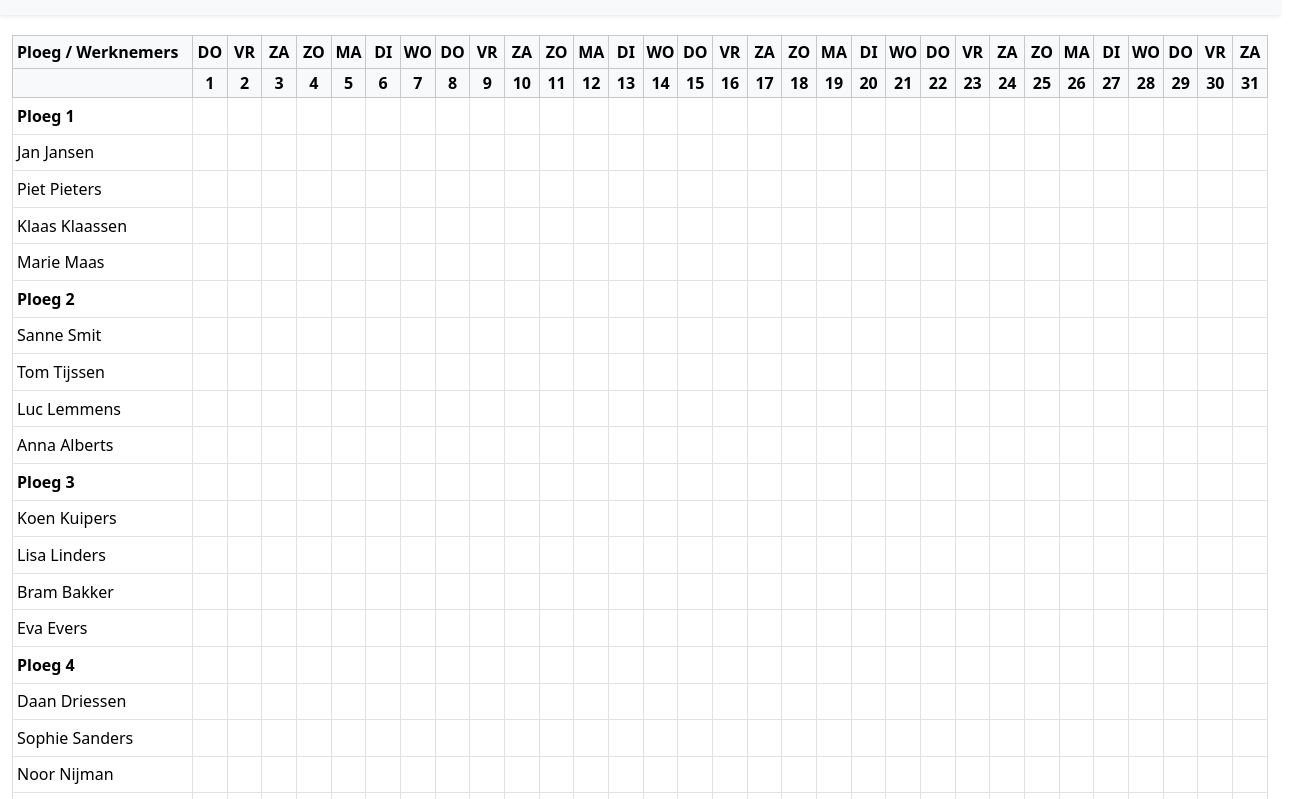
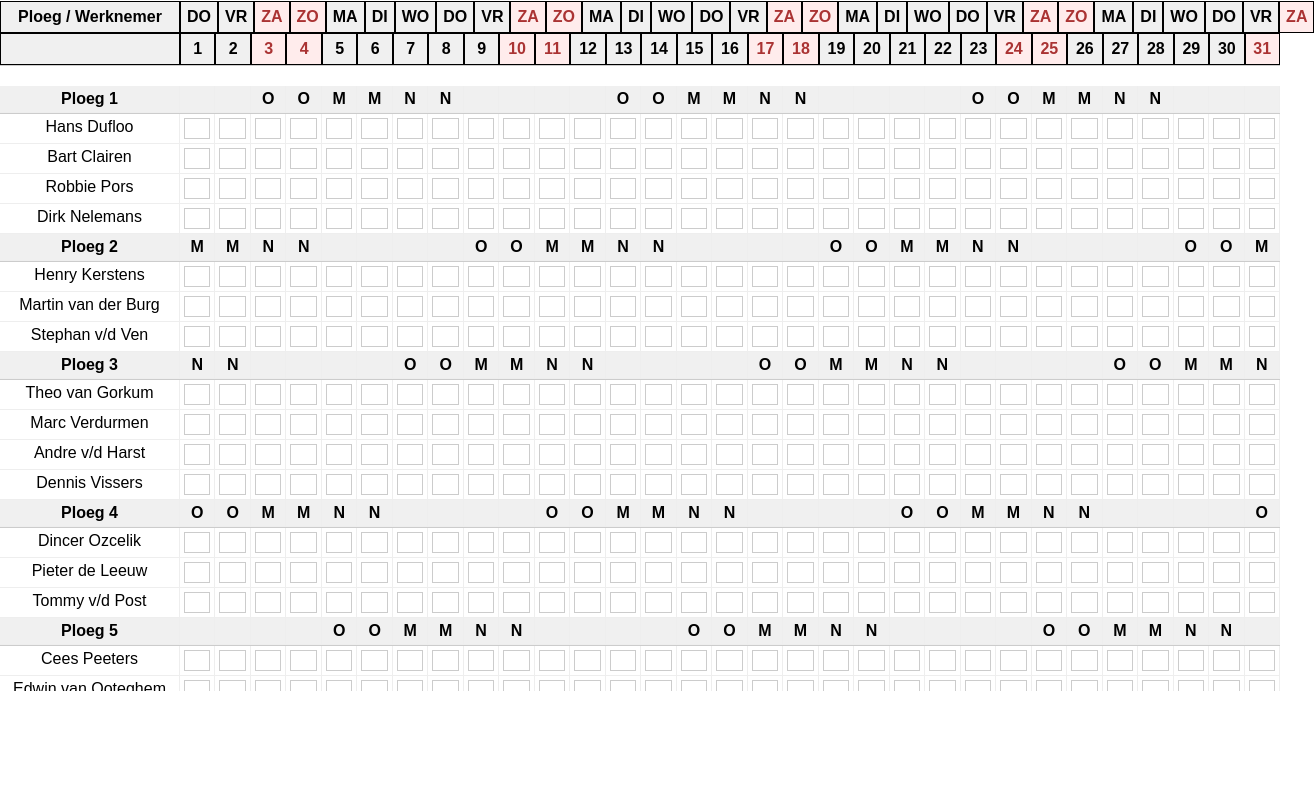
Before and after one commit to DioEdelschaap/digitaal-planbord-telwarm, a plain HTML site: page index.html in a window 1280 px wide. Shown: the part 119-918 px from the top of the page, 1314 px wide, since content can reach past the window. After the commit the page ends 810 px from the top, so only its background shows below. Drawn offline with nearby package versions, Linux system fonts and the light colour scheme.

Commit message:
💾 Backup: roosterfunctie, weekendkleuring en layout verbeterd

```diff
--- a/data/ploegen.json
+++ b/data/ploegen.json
@@ -1,22 +1,22 @@
 [
     {
         "ploeg": "Ploeg 1",
-        "werknemers": ["Jan Jansen", "Piet Pieters", "Klaas Klaassen", "Marie Maas"]
+        "werknemers": ["Hans Dufloo", "Bart Clairen", "Robbie Pors", "Dirk Nelemans"]
     },
     {
         "ploeg": "Ploeg 2",
-        "werknemers": ["Sanne Smit", "Tom Tijssen", "Luc Lemmens", "Anna Alberts"]
+        "werknemers": ["Henry Kerstens", "Martin van der Burg", "Stephan v/d Ven"]
     },
     {
         "ploeg": "Ploeg 3",
-        "werknemers": ["Koen Kuipers", "Lisa Linders", "Bram Bakker", "Eva Evers"]
+        "werknemers": ["Theo van Gorkum", "Marc Verdurmen", "Andre v/d Harst", "Dennis Vissers"]
     },
     {
         "ploeg": "Ploeg 4",
-        "werknemers": ["Daan Driessen", "Sophie Sanders", "Noor Nijman", "Rik Rademaker"]
+        "werknemers": ["Dincer Ozcelik", "Pieter de Leeuw", "Tommy v/d Post"]
     },
     {
         "ploeg": "Ploeg 5",
-        "werknemers": ["Nina Nijkamp", "Tim Tijmen", "Roos Roelofs", "Hugo Hendriks"]
+        "werknemers": ["Cees Peeters", "Edwin van Ooteghem", "Dio Edelschaap", "Fatih Güclü"]
     }
 ]
--- a/index.html
+++ b/index.html
@@ -1,42 +1,29 @@
 <!DOCTYPE html>
 <html lang="nl">
 <head>
-    <meta charset="UTF-8">
-    <meta name="viewport" content="width=device-width, initial-scale=1.0">
-    <title>DIGITAAL PLANBORD TELWARM</title>
-    <link href="https://cdn.jsdelivr.net/npm/bootstrap@5.3.2/dist/css/bootstrap.min.css" rel="stylesheet">
-    <link rel="stylesheet" href="style.css">
+  <meta charset="UTF-8" />
+  <meta name="viewport" content="width=device-width, initial-scale=1.0"/>
+  <title>Planbord Grid Pro</title>
+  <link rel="stylesheet" href="style.css" />
 </head>
 <body>
-    <header class="text-center p-3 bg-light shadow-sm">
-        <h1 class="title">DIGITAAL PLANBORD TELWARM</h1>
-        <div class="d-flex justify-content-center align-items-center mb-2">
-            <button id="prevMonth" class="btn btn-outline-primary me-2">&laquo;</button>
-            <h2 id="monthYear" class="mb-0">Maand Jaar</h2>
-            <button id="nextMonth" class="btn btn-outline-primary ms-2">&raquo;</button>
-        </div>
-    </header>
+  <header>
+    <h1 class="title">DIGITAAL PLANBORD TELWARM</h1>
+    <div class="month-controls">
+      <button id="prevMonth">&laquo;</button>
+      <span id="monthYear"></span>
+      <button id="nextMonth">&raquo;</button>
+    </div>
+  </header>
 
-    <div class="container-fluid mt-3">
-        <div class="table-responsive">
-            <table class="table table-bordered table-sm rooster-table">
-                <thead class="table-light">
-                    <tr>
-                        <th>Ploeg / Werknemers</th>
-                        <!-- Dag namen komen hier -->
-                    </tr>
-                    <tr>
-                        <th></th>
-                        <!-- Dag nummers komen hier -->
-                    </tr>
-                </thead>
-                <tbody id="roosterBody">
-                    <!-- Ploegen + werknemers + rooster -->
-                </tbody>
-            </table>
-        </div>
+  <div class="grid-container">
+    <div class="grid-header">
+        <div id="dagenRij" class="grid-row"></div>
+        <div id="nummersRij" class="grid-row"></div>
     </div>
+    <div class="grid-body" id="gridBody"></div>
+  </div>
 
-    <script src="script.js"></script>
+  <script src="script.js"></script>
 </body>
 </html>
--- a/script.js
+++ b/script.js
@@ -1,10 +1,23 @@
-// ----- Basisdata -----
-const maandNamen = ["Januari", "Februari", "Maart", "April", "Mei", "Juni", "Juli", "Augustus", "September", "Oktober", "November", "December"];
-let huidigeMaand = new Date().getMonth(); // 0 - 11
+const maandNamen = [
+  "Januari", "Februari", "Maart", "April", "Mei", "Juni",
+  "Juli", "Augustus", "September", "Oktober", "November", "December"
+];
+let huidigeMaand = new Date().getMonth();
 let huidigJaar = new Date().getFullYear();
 
-// Knoppen vorige/volgende maand
-document.getElementById('prevMonth').addEventListener('click', () => {
+const standaardRooster = ["O", "O", "M", "M", "N", "N", "-", "-", "-", "-"];
+const ploegOffsets = {
+  "Ploeg 1": 8,
+  "Ploeg 2": 2,
+  "Ploeg 3": 4,
+  "Ploeg 4": 0,
+  "Ploeg 5": 6
+};
+const referentieDatum = new Date(2025, 0, 1); // 1 januari 2025
+
+// Maandnavigatie
+
+document.getElementById("prevMonth").addEventListener("click", () => {
   huidigeMaand--;
   if (huidigeMaand < 0) {
     huidigeMaand = 11;
@@ -13,7 +26,7 @@ document.getElementById('prevMonth').addEventListener('click', () => {
   updateMaand();
 });
 
-document.getElementById('nextMonth').addEventListener('click', () => {
+document.getElementById("nextMonth").addEventListener("click", () => {
   huidigeMaand++;
   if (huidigeMaand > 11) {
     huidigeMaand = 0;
@@ -22,82 +35,72 @@ document.getElementById('nextMonth').addEventListener('click', () => {
   updateMaand();
 });
 
-// ----- Maand en jaar tonen -----
 function updateMaand() {
-    document.getElementById('monthYear').innerText = `${maandNamen[huidigeMaand]} ${huidigJaar}`;
-    maakDagHeaders();
+  document.getElementById("monthYear").innerText = `${maandNamen[huidigeMaand]} ${huidigJaar}`;
+  maakHeader();
+  fetch("data/ploegen.json")
+    .then((res) => res.json())
+    .then((data) => {
+      laadRooster(data);
+    });
 }
 
-updateMaand(); // Eerste keer laden
+updateMaand();
 
-// ----- Dagkoppen en datumnummers automatisch maken -----
-function maakDagHeaders() {
-    const dagenRij = document.querySelectorAll('thead tr')[0];
-    const nummersRij = document.querySelectorAll('thead tr')[1];
+function maakHeader() {
+  const dagen = ["ZO", "MA", "DI", "WO", "DO", "VR", "ZA"];
+  const dagenRij = document.getElementById("dagenRij");
+  const nummersRij = document.getElementById("nummersRij");
 
-    // Leegmaken behalve eerste cel
-    dagenRij.innerHTML = '<th>Ploeg / Werknemers</th>';
-    nummersRij.innerHTML = '<th></th>';
+  dagenRij.innerHTML = "<div>Ploeg / Werknemer</div>";
+  nummersRij.innerHTML = "<div></div>";
 
-    const dagen = ["ZO", "MA", "DI", "WO", "DO", "VR", "ZA"]; // Zondag = 0
   const aantalDagen = new Date(huidigJaar, huidigeMaand + 1, 0).getDate();
 
-    for (let dag = 1; dag <= 31; dag++) {
-        if (dag <= aantalDagen) {
-            const datum = new Date(huidigJaar, huidigeMaand, dag);
+  for (let i = 1; i <= 31; i++) {
+    if (i <= aantalDagen) {
+      const datum = new Date(huidigJaar, huidigeMaand, i);
       const weekDag = dagen[datum.getDay()];
-            dagenRij.innerHTML += `<th>${weekDag}</th>`;
-            nummersRij.innerHTML += `<th>${dag}</th>`;
+      const isWeekend = (weekDag === "ZA" || weekDag === "ZO");
+
+      dagenRij.innerHTML += `<div class="${isWeekend ? 'weekend' : ''}">${weekDag}</div>`;
+      nummersRij.innerHTML += `<div class="${isWeekend ? 'weekend' : ''}">${i}</div>`;
     } else {
-            dagenRij.innerHTML += `<th></th>`;
-            nummersRij.innerHTML += `<th></th>`;
+      dagenRij.innerHTML += `<div></div>`;
+      nummersRij.innerHTML += `<div></div>`;
     }
   }
 }
 
-// ----- Ploegen en werknemers laden -----
-fetch('data/ploegen.json')
-    .then(response => response.json())
-    .then(data => {
-        laadRooster(data);
-    })
-    .catch(error => {
-        console.error("Fout bij laden JSON:", error);
-    });
+function laadRooster(ploegenData) {
+  const body = document.getElementById("gridBody");
+  body.innerHTML = "";
 
-function laadRooster(ploegenData) {
-    const tbody = document.getElementById('roosterBody');
-    tbody.innerHTML = '';
+  ploegenData.forEach((ploeg) => {
+    // Ploegregel met rooster
+    const ploegRow = document.createElement("div");
+    ploegRow.className = "row ploeg-rij";
+    ploegRow.innerHTML = `<div class="cell ploeg">${ploeg.ploeg}</div>`;
 
-    ploegenData.forEach(ploeg => {
-        // Rij voor de ploegnaam
-        const ploegRow = document.createElement('tr');
-        ploegRow.innerHTML = `<td><strong>${ploeg.ploeg}</strong></td>`;
-        for (let dag = 1; dag <= 31; dag++) {
-            ploegRow.innerHTML += `<td><input type="text" maxlength="3" class="form-control form-control-sm rooster-invoer"></td>`;
+    for (let i = 0; i < 31; i++) {
+      const huidigeDatum = new Date(huidigJaar, huidigeMaand, i + 1);
+      const dagenVerschil = Math.floor((huidigeDatum - referentieDatum) / (1000 * 60 * 60 * 24));
+      const offset = ploegOffsets[ploeg.ploeg] || 0;
+      const index = ((dagenVerschil + offset) % standaardRooster.length + standaardRooster.length) % standaardRooster.length;
+      const symbool = standaardRooster[index];
+      ploegRow.innerHTML += `<div class="cell">${symbool === '-' ? '' : symbool}</div>`;
     }
-        tbody.appendChild(ploegRow);
+    body.appendChild(ploegRow);
 
-        // Rijen voor de werknemers
-        ploeg.werknemers.forEach(naam => {
-            const werknemerRow = document.createElement('tr');
-            werknemerRow.innerHTML = `<td>${naam}</td>`;
-            for (let dag = 1; dag <= 31; dag++) {
-                werknemerRow.innerHTML += `<td><input type="text" maxlength="3" class="form-control form-control-sm rooster-invoer"></td>`;
+    // Werknemersrijen met lege invulvelden
+    ploeg.werknemers.forEach((naam) => {
+      const werknemerRow = document.createElement("div");
+      werknemerRow.className = "row";
+      werknemerRow.innerHTML = `<div class="cell">${naam}</div>`;
+      for (let i = 0; i < 31; i++) {
+        werknemerRow.innerHTML += `<div class="cell"><input type="text" maxlength="3" /></div>`;
       }
-            tbody.appendChild(werknemerRow);
+      body.appendChild(werknemerRow);
     });
   });
 }
-
-// ----- Automatisch ruimte onder de header instellen -----
-window.addEventListener('load', function () {
-    const header = document.querySelector('header');
-    const container = document.querySelector('.table-responsive');
-
-    if (header && container) {
-        const headerHeight = header.offsetHeight;
-        container.style.marginTop = (headerHeight + 20) + 'px'; // 20px extra ruimte
-        console.log('Headerhoogte ingesteld op:', headerHeight + 20+ 'px');
-    }
-});
--- a/style.css
+++ b/style.css
@@ -1,64 +1,104 @@
-.title {
-    text-shadow: 1px 1px 3px rgba(0,0,0,0.3);
+body {
+  margin: 0;
+  font-family: sans-serif;
 }
 
-/* Hele tabel vastleggen voor gelijke kolommen */
-.rooster-table {
-    table-layout: fixed;
-    width: 100%;
-    border-collapse: collapse;
+header {
+  position: fixed;
+  top: 0;
+  left: 0;
+  right: 0;
+  height: 80px;
+  background: #f8f9fa;
+  z-index: 1000;
+  padding: 10px;
+  text-align: center;
+  box-shadow: 0 2px 4px rgba(0,0,0,0.1);
 }
 
-/* Eerste kolom: vaste breedte */
-.rooster-table th:first-child,
-.rooster-table td:first-child {
-    width: 180px;
-    text-align: left;
-    vertical-align: middle;
-    white-space: nowrap;
-    overflow: hidden;
-    text-overflow: ellipsis;
+.title {
+  text-shadow: 2px 2px 4px rgba(0, 0, 0, 0.3);
 }
 
-/* Dag kolommen: gelijk verdeeld */
-.rooster-table th:not(:first-child),
-.rooster-table td:not(:first-child) {
-    width: calc((100% - 180px) / 31);
-    text-align: center;
-    vertical-align: middle;
-    padding: 2px;
+.month-controls {
+  margin-top: 20px;
 }
 
-/* ---------------- HEADER ------------------- */
-
-/* De pagina-header blijft altijd bovenaan vast */
-header {
-    position: fixed;
-    top: 0;
-    left: 0;
-    right: 0;
-    background-color: #fff;
-    z-index: 1000;
-    padding: 10px;
-    box-shadow: 0 2px 4px rgba(0, 0, 0, 0.1);
+.grid-container {
+  margin-top: 100px;
+  height: calc(100vh - 90px);
+  display: flex;
+  flex-direction: column;
 }
 
-/* Ruimte onder de vaste header zodat de tabel niet erachter schuift */
-.container-fluid {
-    margin-top: 130px;  /* Pas aan aan je header-hoogte */
+.grid-header {
+  position: sticky;
+  top: 120px;
+  z-index: 900;
+  background: #fff;
+  border-bottom: 1px solid #ccc;
 }
 
-/* ---------------- INPUTS ------------------- */
-
-input[type="text"] {
-    width: 100%;
-    border: none;
-    text-align: center;
+.grid-row {
+  display: grid;
+  grid-template-columns: 180px repeat(31, 1fr);
 }
 
-.rooster-invoer {
-    width: 100%;
-    border: 1px solid #ccc;
-    text-align: center;
-    font-size: 0.9rem;
+.grid-row div {
+  padding: 6px;
+  text-align: center;
+  font-weight: bold;
+  border-right: 1px solid #ddd;
+  background-color: #e9ecef;
 }
+
+.grid-body {
+  overflow-y: auto;
+  flex: 1;
+  padding-top: 40px; /* ruimte onder kop */
+}
+
+.row {
+  display: grid;
+  grid-template-columns: 180px repeat(31, 1fr);
+}
+
+.cell {
+  border-right: 1px solid #eee;
+  border-bottom: 1px solid #eee;
+  text-align: center;
+  padding: 4px;
+}
+
+.row .ploeg {
+  background-color: #f0f0f0;
+  font-weight: bold;
+}
+
+input {
+  width: 100%;
+  border: 1px solid #ccc;
+  text-align: center;
+  padding: 2px;
+  box-sizing: border-box;
+}
+
+#dagenRij div,
+#nummersRij div {
+  background-color: #f0f0f0;         /* Lichtgrijze achtergrond */
+  border: 1px solid #000000;         /* Zwarte rasterlijnen */
+  color: #000;                       /* Optioneel: zwarte tekst */
+  font-weight: bold;
+}
+
+.row.ploeg-rij {
+  background-color: #f0f0f0;
+  font-weight: bold;
+  border-bottom: 1px solid #ccc;
+}
+
+.weekend {
+  background-color: #ffecec !important;  /* zachtroze achtergrond */
+  color: #a33 !important;                /* optioneel: donkerrode tekst */
+  font-weight: bold;
+}
```
Lines whose indentation alone changed are shown as unchanged.
